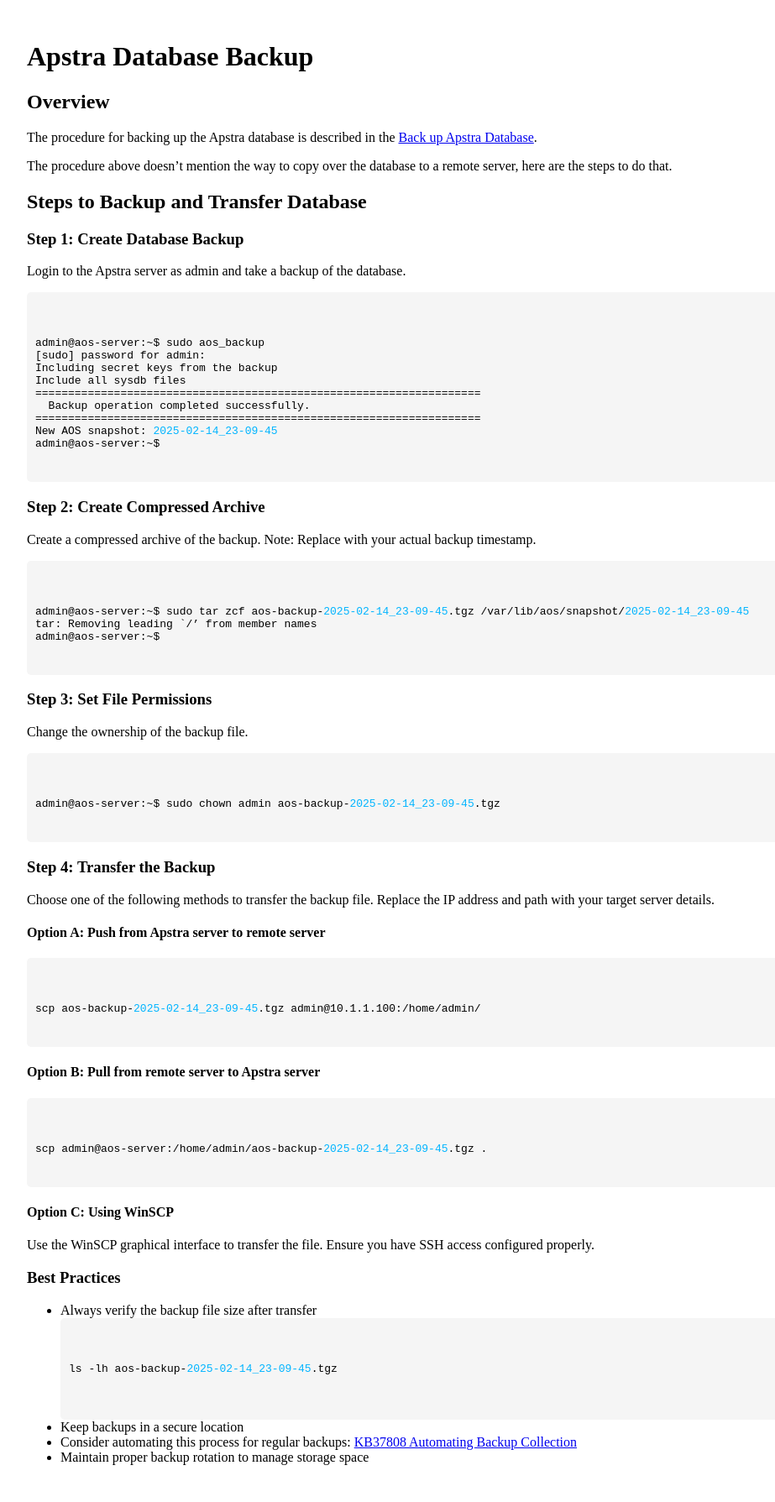
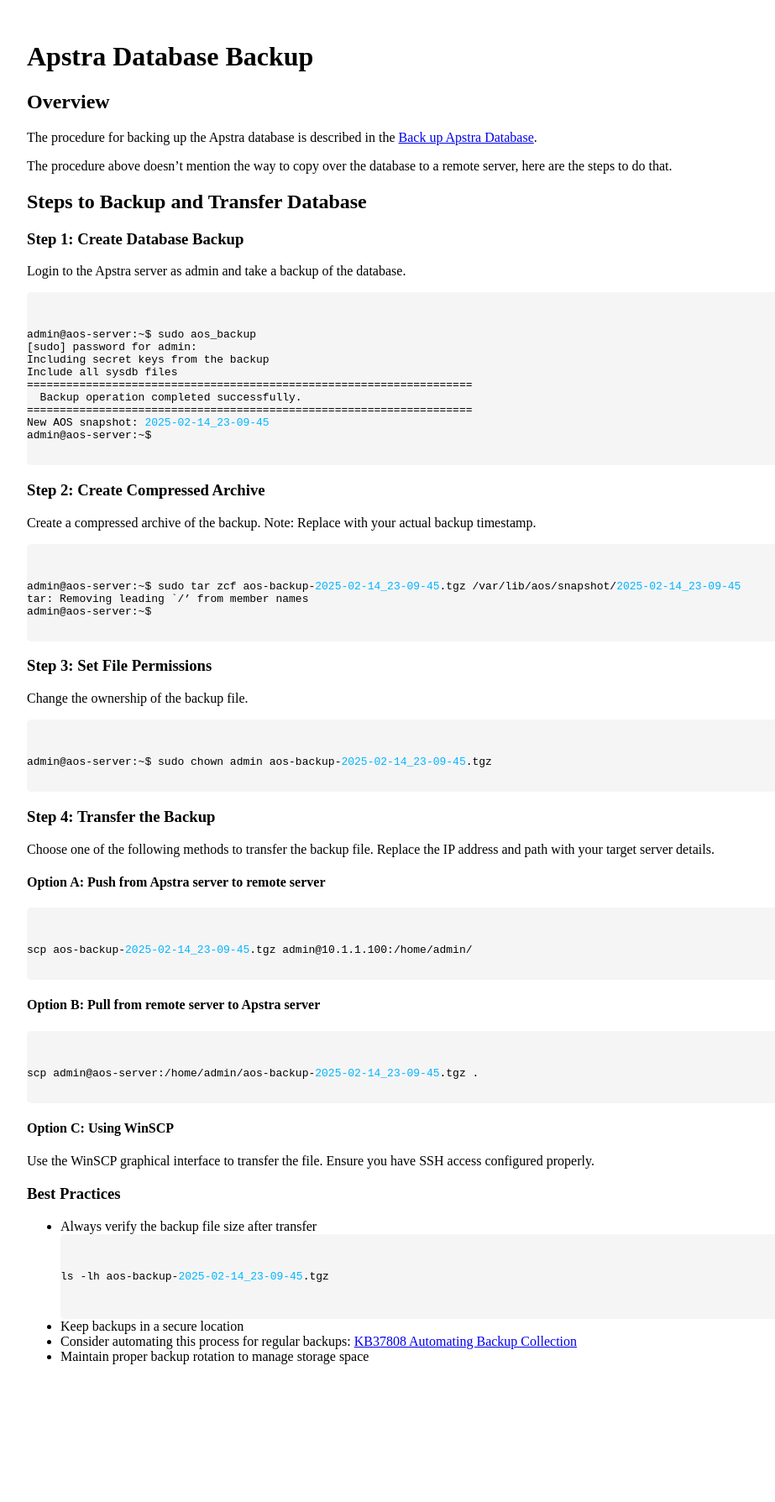
Before and after one commit to kimcharli/ck-apstra-api, a Jekyll site: the page built from docs/notes/database-backup.md, in a window 1280 px wide. Shown: the whole page at 84% size, without its empty margins (8-931 px from the left). Built offline with Jekyll 4.4.1, drawn with Linux system fonts in a browser that asks for light colours; our own code applies the rules of GitHub Pages for plain Markdown files; after the commit the page ends 1669 px from its top, so only the background shows below that.

Commit message:
attempt to fix p margin

```diff
--- a/docs/assets/css/style.css
+++ b/docs/assets/css/style.css
@@ -10,7 +10,7 @@
 
 .command-block {
     background-color: #f5f5f5;
-    padding: 10px;
+    padding: 0px;
     border-radius: 5px;
     font-family: monospace;
     white-space: pre;
@@ -20,7 +20,7 @@
 
 p + .command-block,
 .command-block + p {
-    margin-top: 0;
+    margin: 0;
 }
 
 p .command-block {
```
